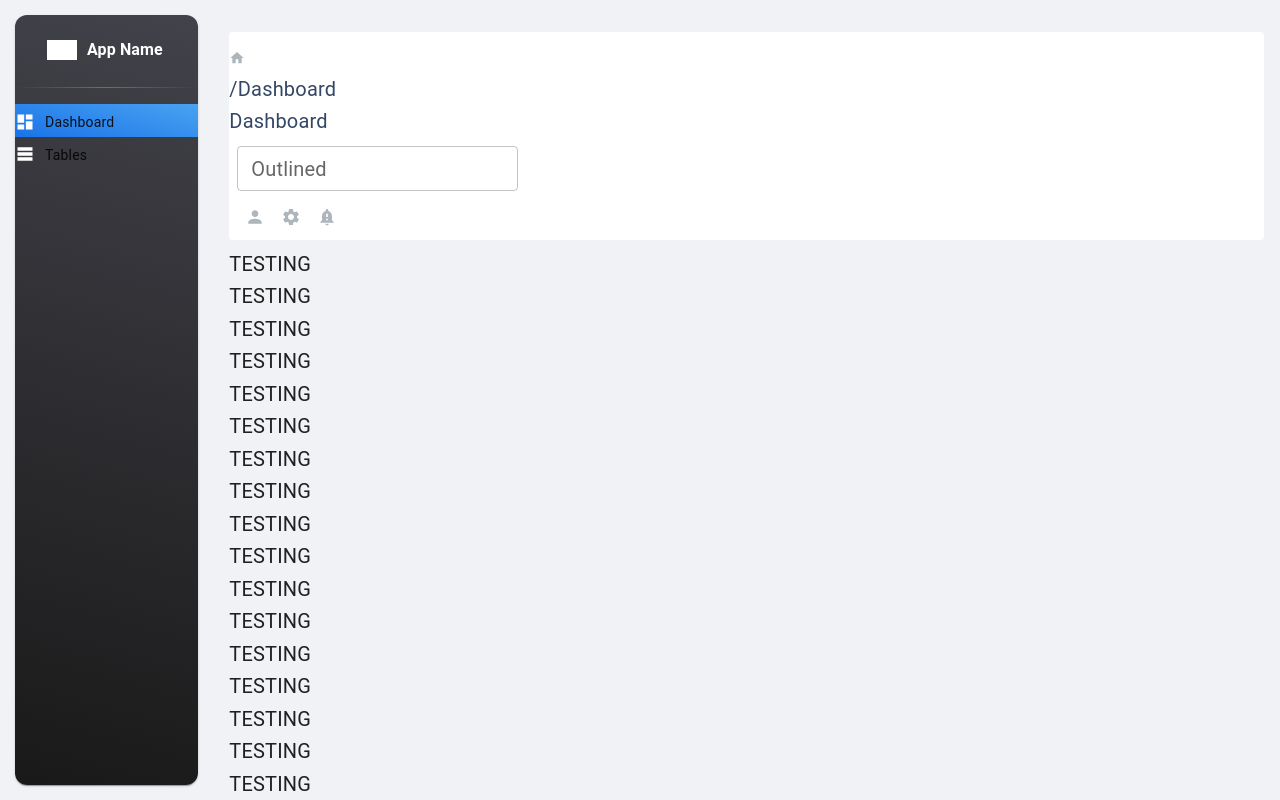
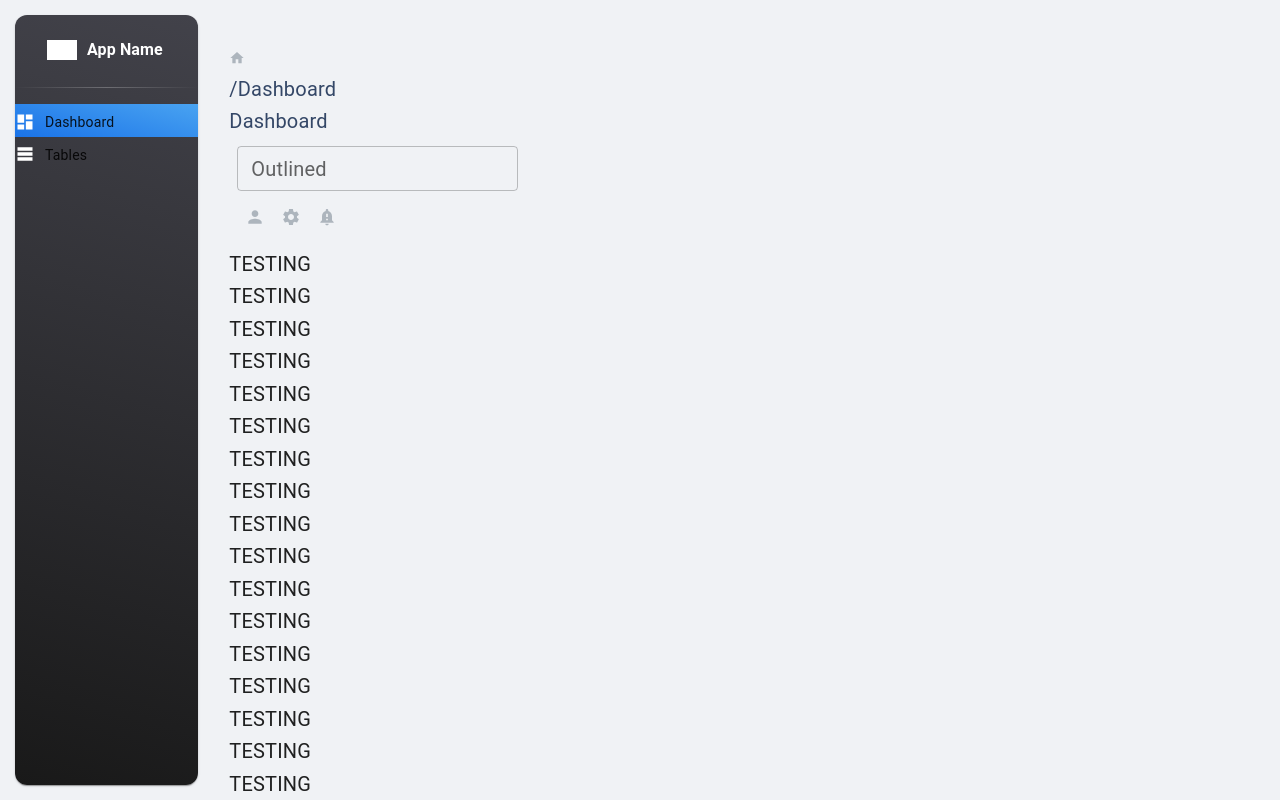
Before and after one commit to josepaulodelacruz/PA_Dashboard, a React (Vite) app: page / in a window 1280 px wide. Built offline with nearby package versions, Linux system fonts and the light colour scheme.

Commit message:
fix background to become transparent if user is at the top page

```diff
--- a/src/Components/Navbar/index.tsx
+++ b/src/Components/Navbar/index.tsx
@@ -26,13 +26,14 @@ const Navbar = ({ isScrolled } : NavbarProps) => {
   let boxShadow = isScrolled ? 'rgba(255, 255, 255, 0.9) 0rem 0rem 0.0625rem 0.0625rem inset, rgba(0, 0, 0, 0.05) 0rem 1.25rem 1.6875rem 0rem' : 'none'
 
   return (
-    <Paper sx={{
+    <Paper
+      sx={{
       position: 'sticky',
       top: '1rem',
       zIndex: 1100,
       boxShadow: boxShadow,
       marginTop: '2rem', marginRight: '1rem', marginLeft: '1rem', paddingTop: '0.5rem', paddingBottom: '0.5rem',
-      backgroundColor: backgroundColor,
+      background: backgroundColor,
       backdropFilter: backdropFilter,
     }} elevation={0}>
       <nav className='flex flex-row px-4 justify-between items-center'>
```
